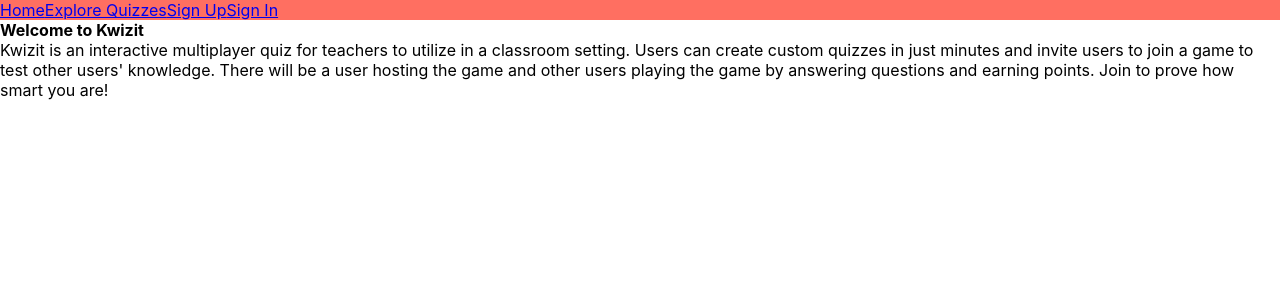
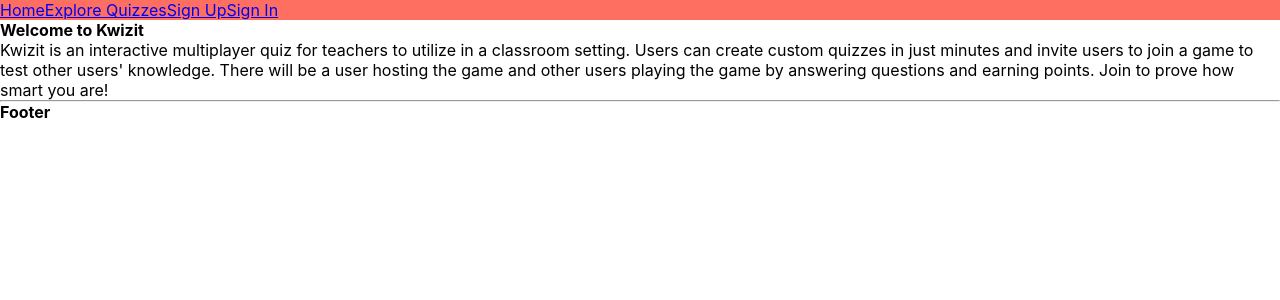
Before and after one commit to alexanderchao123/kwizit-frontend, a React (Create React App) app: page / in a window 1280 px wide. Shown: the top 300 px of the page. Built offline with nearby package versions, Linux system fonts and the light colour scheme.

Commit message:
install Material-UI package and create HeaderContainer.js and FooterContainer.js

```diff
--- a/package.json
+++ b/package.json
@@ -3,6 +3,7 @@
   "version": "0.1.0",
   "private": true,
   "dependencies": {
+    "@material-ui/core": "^3.9.3",
     "actioncable": "^5.2.2",
     "node-sass": "^4.11.0",
     "react": "^16.7.0",
--- a/src/App.js
+++ b/src/App.js
@@ -1,7 +1,8 @@
 import React, { Component } from 'react';
 import { Switch, Route, withRouter } from 'react-router-dom';
 import { connect } from 'react-redux'
-import NavigationContainer from './containers/NavigationContainer'
+import HeaderContainer from './containers/HeaderContainer'
+import FooterContainer from './containers/FooterContainer'
 import UserContainer from './containers/UserContainer'
 import QuizContainer from './containers/QuizContainer'
 import RoundContainer from './containers/RoundContainer'
@@ -12,13 +13,14 @@ class App extends Component {
   render() {
     return (
       <div className="App">
-        <NavigationContainer/>
+        <HeaderContainer/>
         <Switch>
           <Route path="/users" component={UserContainer}/>
           <Route path="/quizzes" component={QuizContainer}/>
           <Route path="/rounds" render={(props) => <RoundContainer {...props}/>} />
           <Route path="/" component={Home}/>
         </Switch>
+        <FooterContainer/>
       </div>
     );
   }
--- a/src/components/layouts/NavSignedIn.js
+++ b/src/components/layouts/NavSignedIn.js
@@ -3,14 +3,13 @@ import { withRouter, Link } from 'react-router-dom';
 import { connect } from 'react-redux';
 import { removeUser } from '../../store/actions/UserActions';
 import styled from 'styled-components'
+import AppBar from '@material-ui/core/AppBar'
+import ToolBar from '@material-ui/core/Toolbar'
+import Typography from '@material-ui/core/Typography'
 
 const Nav = styled.nav`
   background: #FF6F61;
   padding: 20px 0px;
-
-  @media (max-width: 700px) {
-    background: palevioletred;
-  }
 `
 
 const UnorderedList = styled.ul`
@@ -36,15 +35,19 @@ class NavSignedIn extends Component {
 
   render() {
     return(
-      <Nav>
-        <NavLink to="/"><List>Kwizit</List></NavLink>
-        <UnorderedList>
+      <AppBar position="static">
+        <ToolBar>
+          <Typography>
+            <NavLink to="/"><List>Kwizit</List></NavLink>
+          </Typography>
+          <UnorderedList>
           <NavLink to="/quizzes"><List>Explore Quizzes</List></NavLink>
           <NavLink to="/quizzes/new"><List>Create Quiz</List></NavLink>
           <NavLink to="/rounds/join"><List>Join Game</List></NavLink>
           <NavLink to="/users/signout"><List onClick={this.clickHandler}>Sign Out</List></NavLink>
-        </UnorderedList>
-      </Nav>
+          </UnorderedList>
+        </ToolBar>
+      </AppBar>
     )
   }
 }
--- /dev/null
+++ b/src/containers/FooterContainer.js
@@ -0,0 +1,14 @@
+import React, { Component, Fragment} from 'react'
+
+class FooterContainer extends Component {
+  render() {
+    return(
+      <Fragment>
+        <hr></hr>
+        <h1>Footer</h1>
+      </Fragment>
+    )
+  }
+}
+
+export default FooterContainer
--- /dev/null
+++ b/src/containers/HeaderContainer.js
@@ -0,0 +1,14 @@
+import React, { Component, Fragment } from 'react'
+import NavigationContainer from './NavigationContainer'
+
+class HeaderContainer extends Component {
+  render() {
+    return(
+      <Fragment>
+        <NavigationContainer/>
+      </Fragment>
+    )
+  }
+}
+
+export default HeaderContainer
```
Also changed, not shown: 1 other file (tests, documents, lock files or other folders).
